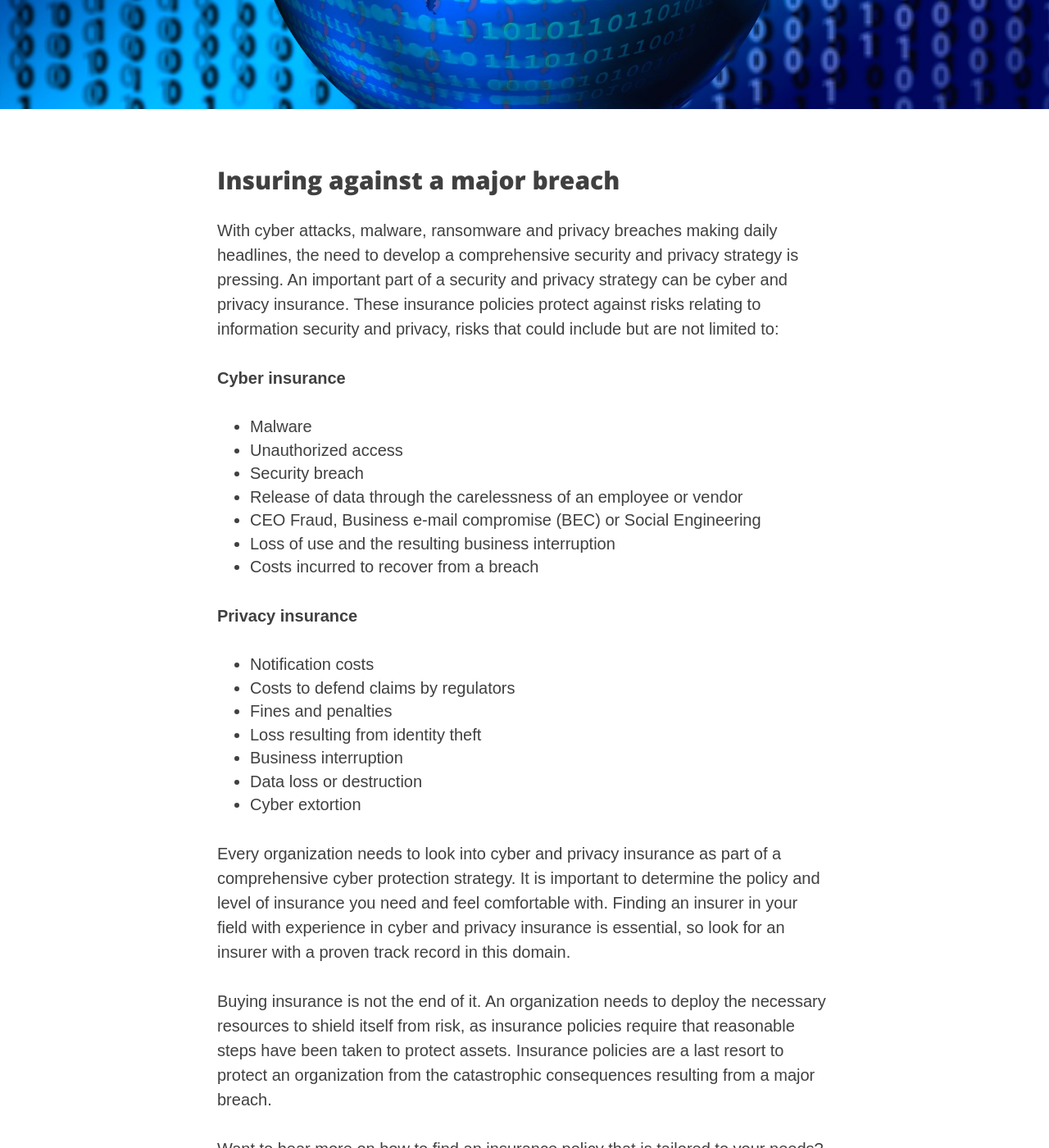
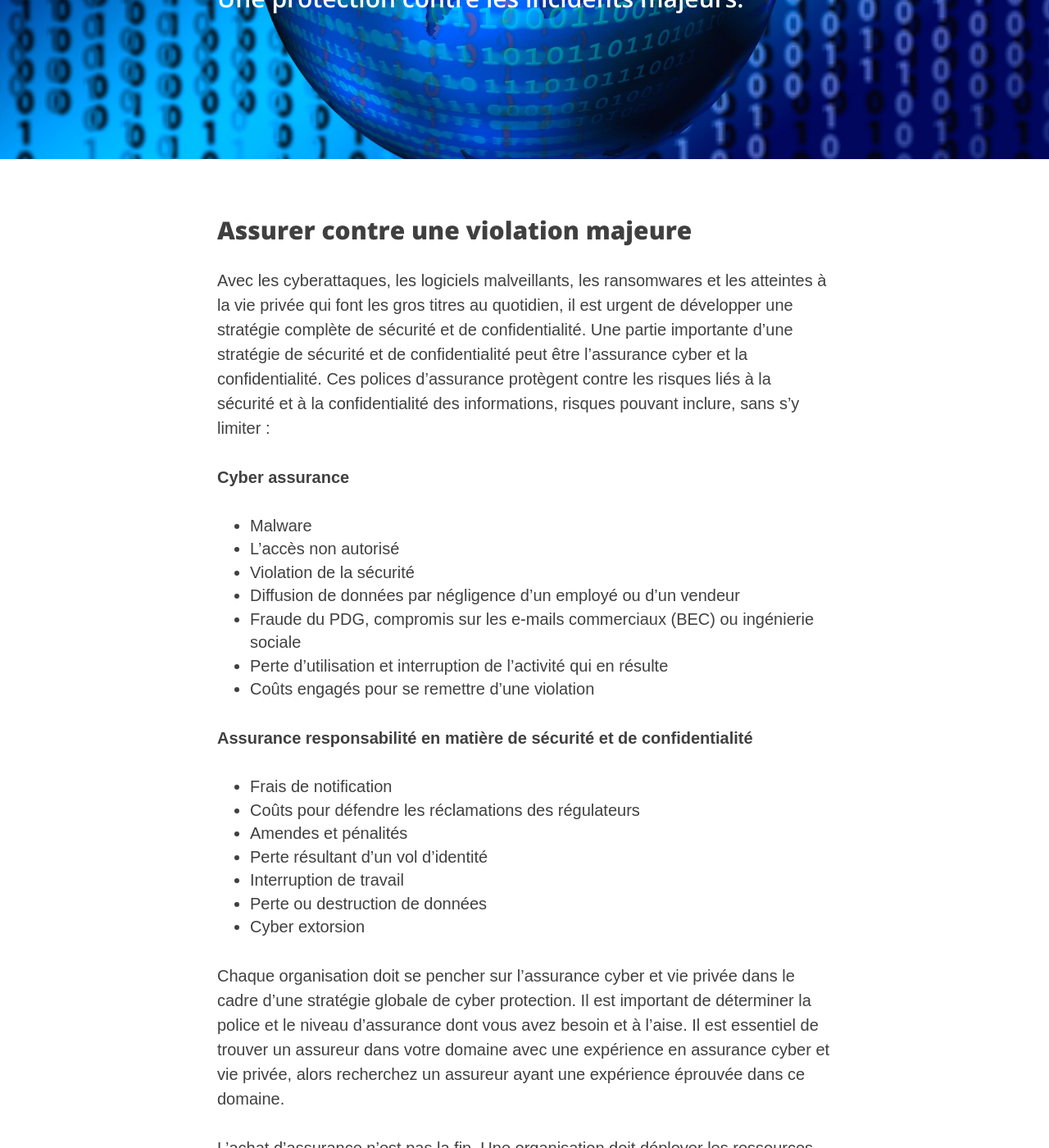
Before and after one commit to riod4/fr-services, a Jekyll site: the page built from _posts/2017-11-16-cyber-insurance.md, in a window 1280 px wide and 1400 px high, scrolled down 381 px. Shown: the whole window at 82% size. Built offline with Jekyll 4.4.1, drawn with Linux system fonts in a browser that asks for light colours; nearby versions of some CDN libraries; some of the changed text lies outside the part shown.

Commit message:
2020-06-26 fr text placeholder

```diff
--- a/_posts/2017-11-16-cyber-insurance.md
+++ b/_posts/2017-11-16-cyber-insurance.md
@@ -1,10 +1,10 @@
 ---
 layout:     post
-title:      "Cyber and privacy liability insurance"
-subtitle:   "Protection against major incidents."
-description: "With cyber attacks and privacy breaches making daily headlines, organizations need a robust security and privacy strategy. Insurance should be part of that it."
+title:      "Assurance cyber-risques et responsabilité de confidentialité"
+subtitle:   "Une protection contre les incidents majeurs."
+description: "Les cyberattaques et les atteintes à la vie privée font la une des journaux tous les jours. Les entreprises ont besoin d'une stratégie de sécurité et de confidentialité solide."
 date:       2017-11-16 12:00:00
-permalink:  /cyber-insurance
+permalink:  /assurance-cyber-risques
 author:     "dario"
 header-img: "img/cyber-insurance.jpg"
 header-title:
@@ -13,31 +13,31 @@ header-credit-link: https://pixabay.com/en/matrix-earth-global-international-250
 header-license:  CC0 Creative Commons
 ---
 
-## Insuring against a major breach
-With cyber attacks, malware, ransomware and privacy breaches making daily headlines, the need to develop a comprehensive security and privacy strategy is pressing. An important part of a security and privacy strategy can be cyber and privacy insurance. These insurance policies protect against risks relating to information security and privacy, risks that could include but are not limited to:
+## Assurer contre une violation majeure
+Avec les cyberattaques, les logiciels malveillants, les ransomwares et les atteintes à la vie privée qui font les gros titres au quotidien, il est urgent de développer une stratégie complète de sécurité et de confidentialité. Une partie importante d'une stratégie de sécurité et de confidentialité peut être l'assurance cyber et la confidentialité. Ces polices d'assurance protègent contre les risques liés à la sécurité et à la confidentialité des informations, risques pouvant inclure, sans s'y limiter :
 
-**Cyber insurance**
+**Cyber assurance**
 
 * Malware
-* Unauthorized access
-* Security breach
-* Release of data through the carelessness of an employee or vendor
-* CEO Fraud, Business e-mail compromise (BEC) or Social Engineering
-* Loss of use and the resulting business interruption
-* Costs incurred to recover from a breach
+* L'accès non autorisé
+* Violation de la sécurité
+* Diffusion de données par négligence d'un employé ou d'un vendeur
+* Fraude du PDG, compromis sur les e-mails commerciaux (BEC) ou ingénierie sociale
+* Perte d'utilisation et interruption de l'activité qui en résulte
+* Coûts engagés pour se remettre d'une violation
 
-**Privacy insurance**
+**Assurance responsabilité en matière de sécurité et de confidentialité**
 
-* Notification costs
-* Costs to defend claims by regulators
-* Fines and penalties
-* Loss resulting from identity theft
-* Business interruption
-* Data loss or destruction
-* Cyber extortion
+* Frais de notification
+* Coûts pour défendre les réclamations des régulateurs
+* Amendes et pénalités
+* Perte résultant d'un vol d'identité
+* Interruption de travail
+* Perte ou destruction de données
+* Cyber extorsion
 
-Every organization needs to look into cyber and privacy insurance as part of a comprehensive cyber protection strategy. It is important to determine the policy and level of insurance you need and feel comfortable with. Finding an insurer in your field with experience in cyber and privacy insurance is essential, so look for an insurer with a proven track record in this domain.
+Chaque organisation doit se pencher sur l'assurance cyber et vie privée dans le cadre d'une stratégie globale de cyber protection. Il est important de déterminer la police et le niveau d'assurance dont vous avez besoin et à l'aise. Il est essentiel de trouver un assureur dans votre domaine avec une expérience en assurance cyber et vie privée, alors recherchez un assureur ayant une expérience éprouvée dans ce domaine.
 
-Buying insurance is not the end of it. An organization needs to deploy the necessary resources to shield itself from risk, as insurance policies require that reasonable steps have been taken to protect assets. Insurance policies are a last resort to protect an organization from the catastrophic consequences resulting from a major breach.
+L'achat d'assurance n'est pas la fin. Une organisation doit déployer les ressources nécessaires pour se protéger des risques, car les polices d'assurance exigent que des mesures raisonnables soient prises pour protéger les actifs. Les polices d'assurance sont un dernier recours pour protéger une organisation contre les conséquences catastrophiques résultant d'une violation majeure.
 
-Want to hear more on how to find an insurance policy that is tailored to your needs? [**Contact us**]({{ site.baseurl }}/contact)
+Vous voulez en savoir plus sur la façon de trouver une police d'assurance adaptée à vos besoins ? [**Contactez-nous**]({{ site.baseurl }}/contact)
```
